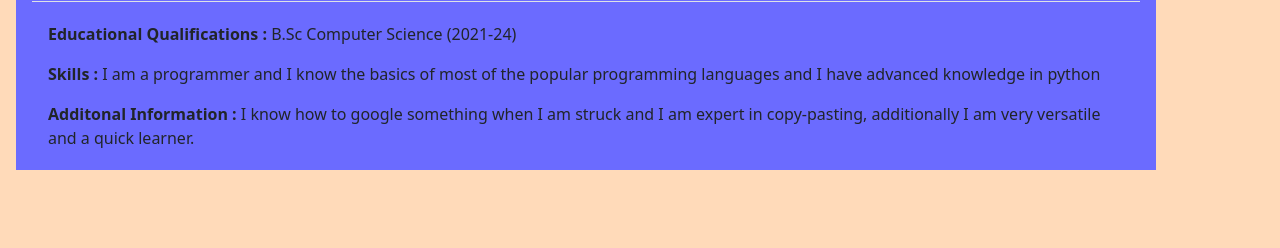
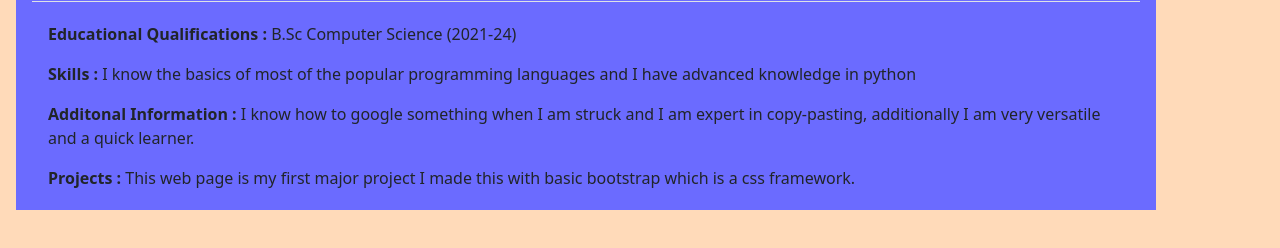
Before and after one commit to stabgoblin/aboutme, a plain HTML site: page index.htm in a window 1280 px wide. Shown: the part 368-616 px from the top of the page. Drawn offline with nearby package versions, Linux system fonts and the light colour scheme.

Commit message:
Updated Index.htm

```diff
--- a/index.htm
+++ b/index.htm
@@ -26,8 +26,9 @@
             <div class="row m-3 p-1">
                 <div class="">
                     <p><strong>Educational Qualifications : </strong>B.Sc Computer Science (2021-24)</p>
-                    <p><strong>Skills : </strong>I am a programmer and I know the basics of most of the popular programming languages and I have advanced knowledge in python</p>
+                    <p><strong>Skills : </strong>I know the basics of most of the popular programming languages and I have advanced knowledge in python</p>
                     <p><strong> Additonal Information : </strong>I know how to google something when I am struck and I am expert in copy-pasting, additionally I am very versatile and a quick learner.</p>
+                    <p><strong> Projects : </strong>This web page is my first major project I made this with basic bootstrap which is a css framework.</p>
                 </div>
             </div>
         </div>
```
